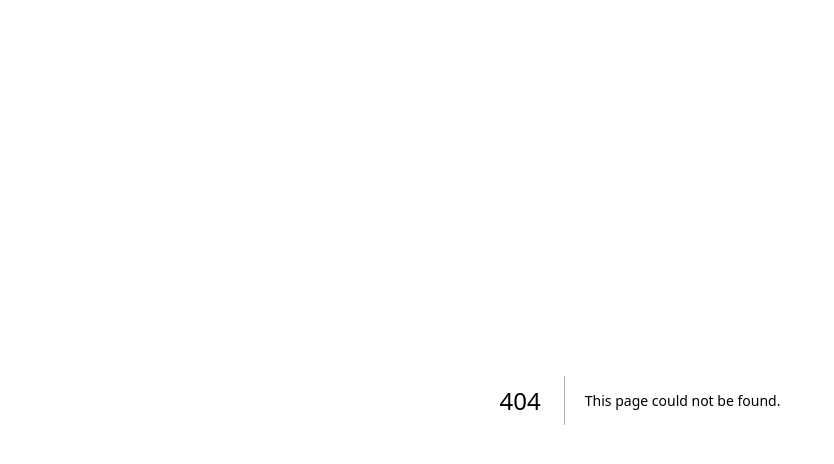
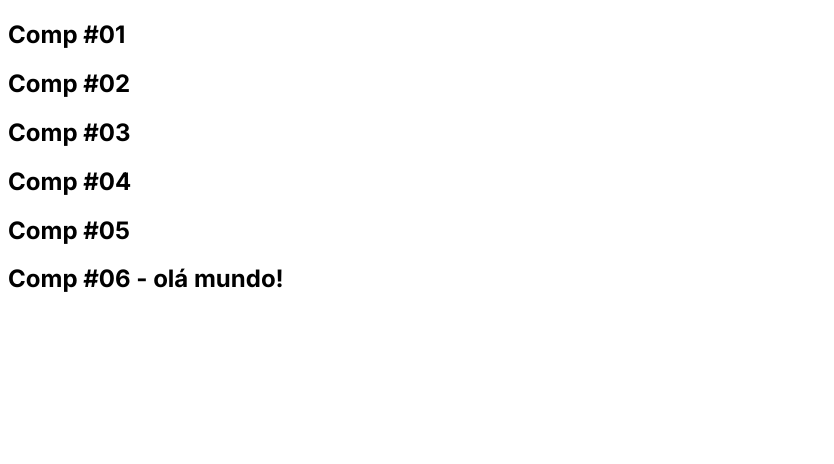
Before and after one commit to DevDaniloFerrari/exercicios-nextjs, a Next.js app: page /modulo/teste in a window 1280 px wide. Before the commit this address had no page. Shown: the top 464 px of the page, without its empty margins (0-834 px from the left). Built offline with nearby package versions, Linux system fonts and the light colour scheme.

Commit message:
exemplos de componentes funcionais

```diff
--- /dev/null
+++ b/app/modulo/teste/page.jsx
@@ -0,0 +1,14 @@
+import Padrao, { Comp1 as Test, Comp2, Comp4, Comp5, Comp6 } from "../../../components/modulo/funcionais"
+
+export default function teste() {
+    return (
+        <div>
+            <Test />
+            <Comp2 />
+            <Padrao />
+            <Comp4 />
+            <Comp5 />
+            <Comp6 mensagem={"olá mundo!"}/>
+        </div>
+    )
+}
--- a/components/Contador.jsx
+++ b/components/Contador.jsx
@@ -10,8 +10,6 @@
             passo: props.passo ?? 1
         }
     }
-
-
 
     incrementar = () => {
         this.setState({
--- /dev/null
+++ b/components/modulo/funcionais.jsx
@@ -0,0 +1,23 @@
+export function Comp1() {
+    return <h2>Comp #01</h2>
+}
+
+export const Comp2 = function () {
+    return <h2>Comp #02</h2>
+}
+
+export default function Comp3() {
+    return <h2>Comp #03</h2>
+}
+
+export const Comp4 = () => <h2>Comp #04</h2>
+
+export const Comp5 = () => {
+    return <h2>Comp #05</h2>
+}
+
+export const Comp6 = props => (
+    <div>
+        <h2>Comp #06 - {props.mensagem} </h2>
+    </div>
+)
```
